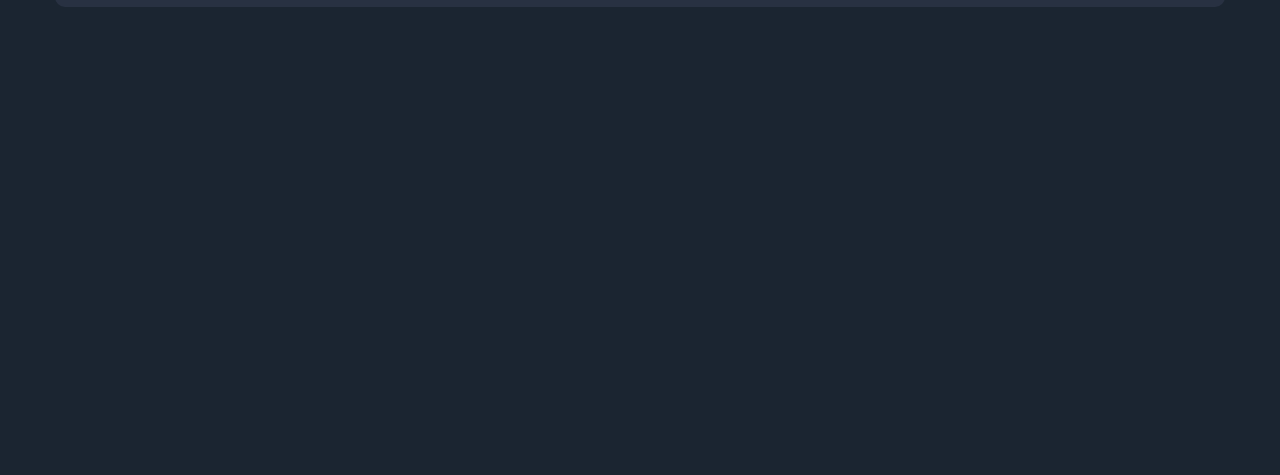
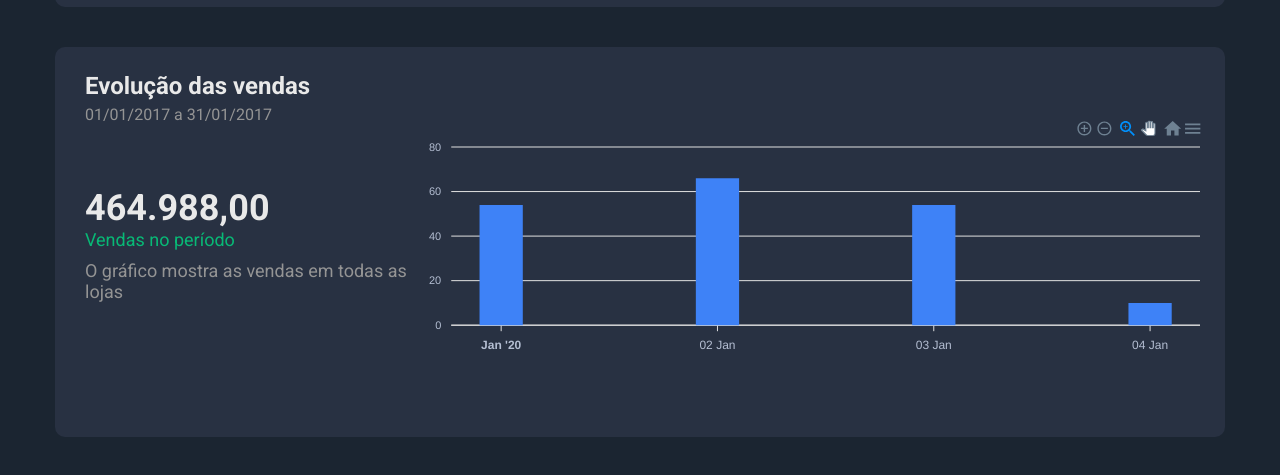
Before and after one commit to LorenzoBondan/DSSales, a React (Create React App) app in the folder frontend/: page / in a window 1280 px wide. Shown: the part 183-658 px from the top of the page. Built offline with nearby package versions, Linux system fonts and the light colour scheme.

Commit message:
sales-by-date component

```diff
--- a/frontend/package.json
+++ b/frontend/package.json
@@ -10,7 +10,9 @@
     "@types/node": "^16.18.12",
     "@types/react": "^18.0.28",
     "@types/react-dom": "^18.0.11",
+    "apexcharts": "^3.37.1",
     "react": "^18.2.0",
+    "react-apexcharts": "^1.4.0",
     "react-dom": "^18.2.0",
     "react-flatpickr": "^3.10.13",
     "react-scripts": "5.0.1",
--- a/frontend/src/App.tsx
+++ b/frontend/src/App.tsx
@@ -1,6 +1,7 @@
 import "./App.css";
 import Filter from "./components/filter";
 import Header from "./components/header";
+import SalesByDate from "./components/sales-by-date";
 
 function App() {
   return (
@@ -9,6 +10,7 @@
 
       <div className="app-container">
         <Filter/>
+        <SalesByDate/>
       </div>
     </>
   );
--- /dev/null
+++ b/frontend/src/components/sales-by-date/helpers.ts
@@ -0,0 +1,52 @@
+import { ApexOptions } from 'apexcharts';
+
+export const chartOptions = {
+  legend: {
+    show: false
+  },
+  noData: {
+    text: 'Sem resultados',
+    align: 'center',
+    verticalAlign: 'middle',
+    offsetY: -15,
+    style: {
+      color: '#FFF',
+      fontSize: '18px',
+      fontFamily: 'Roboto, sans-serif'
+    }
+  },
+  chart: {
+    foreColor: '#b4bed2',
+    height: 240,
+    with: 1000
+  },
+  plotOptions: {
+    bar: {
+      horizontal: false,
+      columnWidth: '20%',
+      endingShape: 'rounded'
+    }
+  },
+  dataLabels: {
+    enabled: false
+  },
+  stroke: {
+    show: false
+  },
+  xaxis: {
+    type: 'datetime'
+  },
+  yaxis: {},
+  fill: {
+    opacity: 1,
+    colors: ['#3e82f7']
+  },
+  tooltip: {
+    theme: 'dark',
+    y: {
+      formatter: function (val: number) {
+        return `R$ ${val}`;
+      }
+    }
+  }
+} as ApexOptions;
--- /dev/null
+++ b/frontend/src/components/sales-by-date/index.tsx
@@ -0,0 +1,56 @@
+
+import './styles.css';
+import ReactApexChart from 'react-apexcharts';
+import { chartOptions } from './helpers';
+
+const initialData = [
+    {
+        x: '2020-01-01',
+        y: 54
+    },
+
+    {
+        x: '2020-01-02',
+        y: 66
+    },
+    {
+        x: '2020-01-03',
+        y: 54
+    },
+
+    {
+        x: '2020-01-04',
+        y: 10
+    },
+];
+
+const SalesByDate = () => {
+    return(
+        <div className='base-card sales-by-date-container'>
+            <div>
+                <h4 className='sales-by-date-title'>Evolução das vendas</h4>
+                <span className='sales-by-date-period'>01/01/2017 a 31/01/2017</span>
+            </div>
+
+            <div className='sales-by-date-data'>
+                <div className='sales-by-date-quantity-container'>
+                    <h2>464.988,00</h2>
+                    <span className='sales-by-date-quantity-label'>Vendas no período</span>
+                    <span className='sales-by-date-quantity-description'>O gráfico mostra as vendas em todas as lojas</span>
+                </div>
+
+                <div className='sales-by-date-chart'>
+                    <ReactApexChart
+                        options={chartOptions} // arquivo com as configurações (helpers.ts)
+                        series={[{ name: 'Vendas', data: initialData }]}
+                        type='bar'
+                        height={240}
+                        width="100%"
+                    />
+                </div>
+            </div>
+        </div>
+    );
+}
+
+export default SalesByDate;
--- /dev/null
+++ b/frontend/src/components/sales-by-date/styles.css
@@ -0,0 +1,42 @@
+.sales-by-date-container{
+    height: 390px;
+    padding: 25px 15px 50px 30px;
+}
+
+.sales-by-date-title{
+    font-size: 24px;
+    color: var(--light-color);
+    margin-bottom: 5px;
+}
+
+.sales-by-date-period{
+    color: var(--grey-light-150-color);
+}
+
+.sales-by-date-data{
+    height: 240px;
+    display: flex;
+    align-items: center;
+    justify-content: space-between;
+}
+
+.sales-by-date-quantity-container h2{
+    font-size: 36px;
+    color: var(--light-color);
+}
+
+.sales-by-date-quantity-label{
+    color: #08B976;
+    font-size: 18px;
+    display: block;
+    margin-bottom: 10px;
+}
+
+.sales-by-date-quantity-description{
+    color: var(--grey-light-150-color);
+    font-size: 18px;
+}
+
+.sales-by-date-chart{
+    width: 890px;
+}
--- a/frontend/src/index.css
+++ b/frontend/src/index.css
@@ -15,6 +15,7 @@
   --light-color: #E9E9E9;
   --grey-light-50-color: #9AAABE;
   --grey-light-100-color: #384459;
+  --grey-light-150-color: #949494;
 }
 
 h1, h2, h3, h4, h5, h6 {
```
Also changed, not shown: 1 other file (tests, documents, lock files or other folders).
